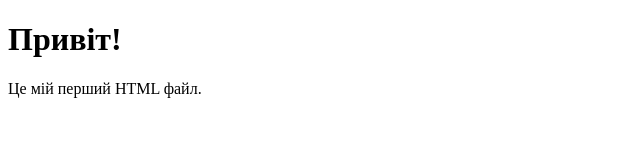
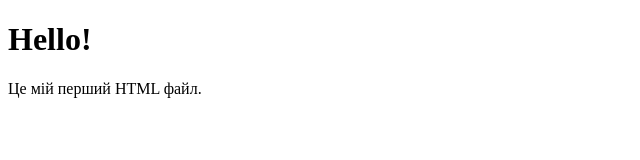
Before and after one commit to SamsonisSamson/git-hub-tutorial, a plain HTML site: page index.html in a window 1280 px wide. Shown: the full height of the page, 0-640 px from the left. Drawn offline with Linux system fonts and the light colour scheme.

Commit message:
edit file index.html

```diff
--- a/index.html
+++ b/index.html
@@ -6,7 +6,7 @@
     <title>Моя сторінка</title>
 </head>
 <body>
-    <h1>Привіт!</h1>
+    <h1>Hello!</h1>
     <p>Це мій перший HTML файл.</p>
 </body>
 </html>
```
